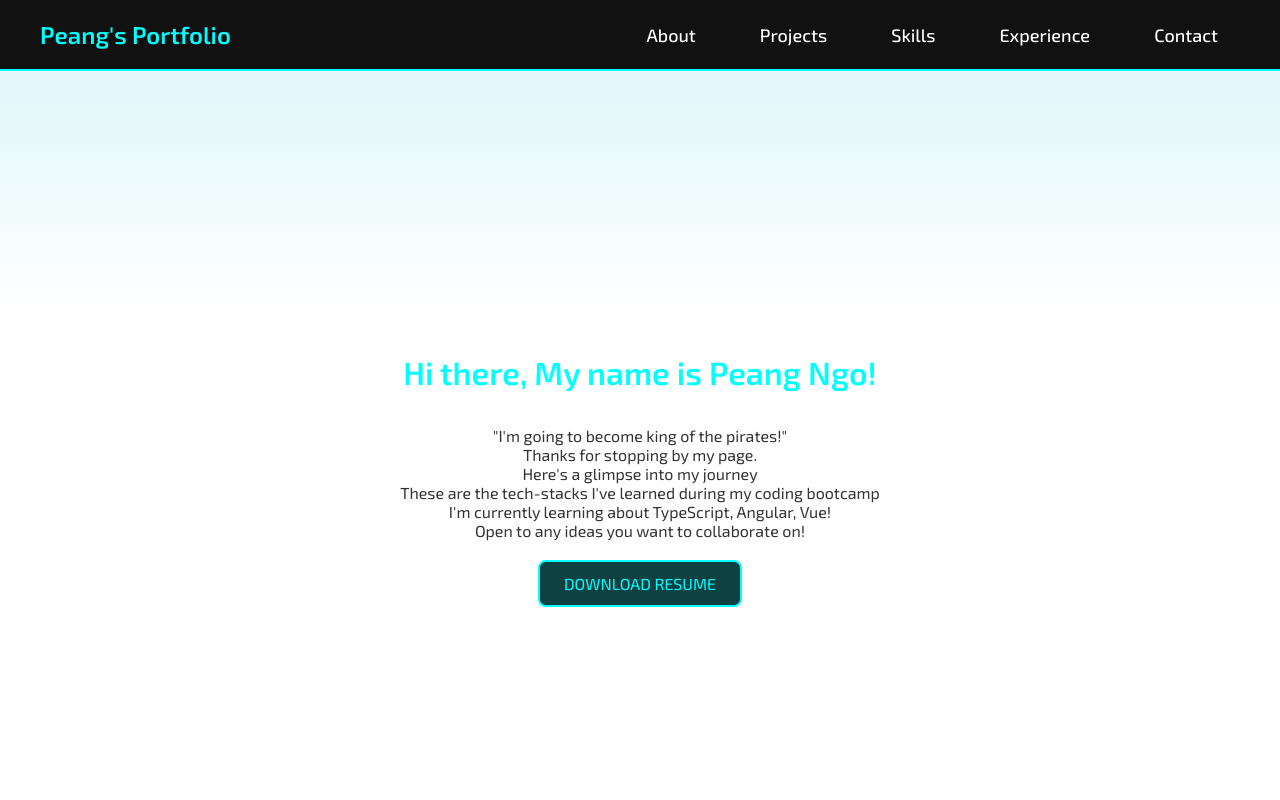
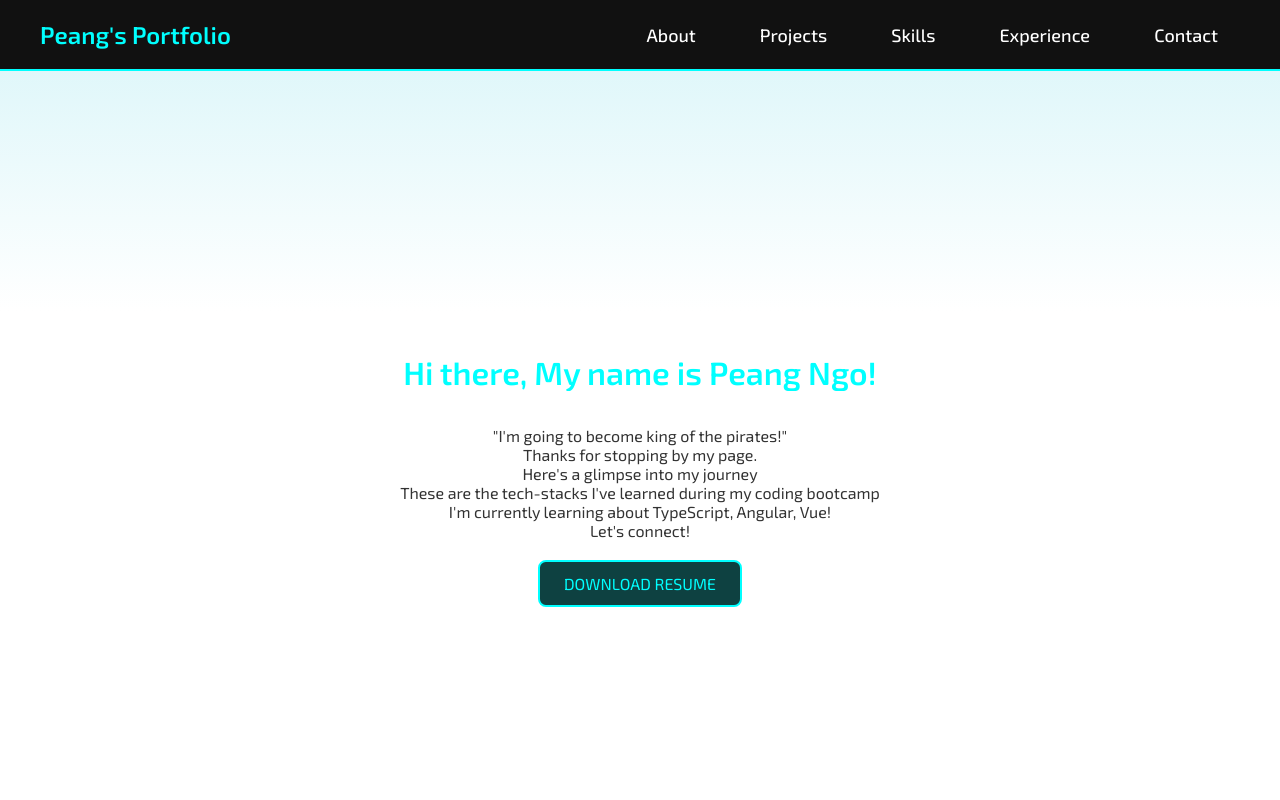
Before and after one commit to pingno/Show, a React (Create React App) app in the folder show/: page / in a window 1280 px wide. Shown: the top 800 px of the page. Built offline with nearby package versions, Linux system fonts and the light colour scheme.

Commit message:
lets connect

```diff
--- a/show/src/components/Home/index.js
+++ b/show/src/components/Home/index.js
@@ -23,7 +23,7 @@ const Home = () => {
         <div>These are the tech-stacks I've learned during my coding bootcamp</div>
         <div> I'm currently learning about TypeScript, Angular, Vue!</div>
 
-        <div>Open to any ideas you want to collaborate on!</div>
+        <div>Let's connect!</div>
 
         {/* Tech stacks */}
         <div className="tech-stacks">
```
